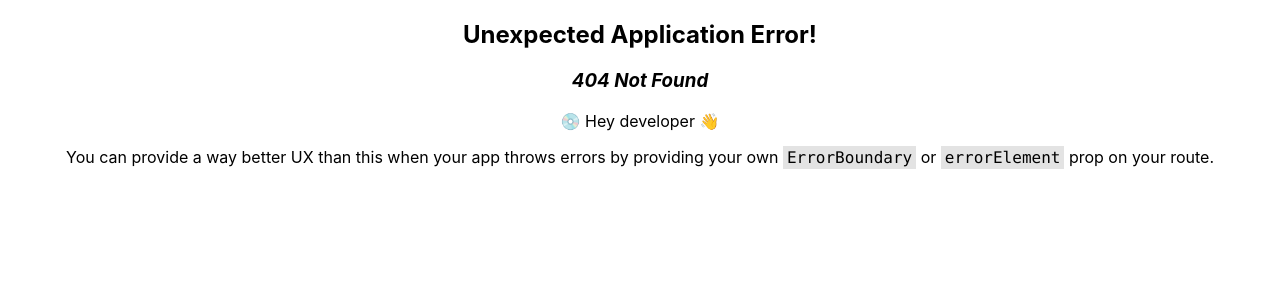
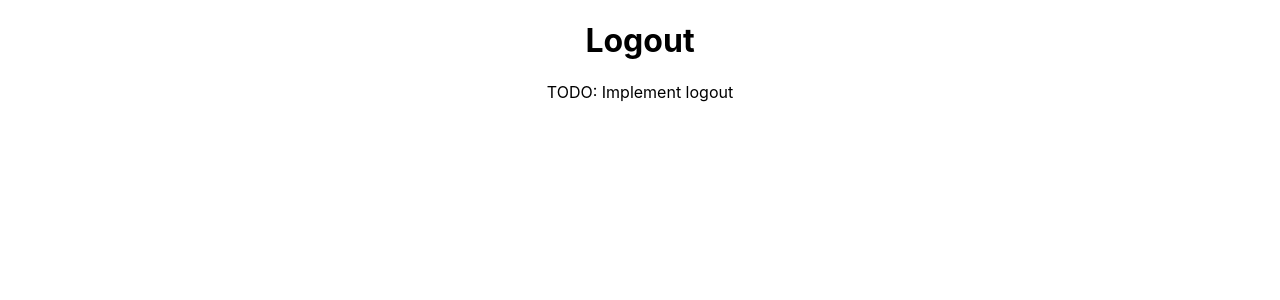
Before and after one commit to drummerboyministries/profile, a React (Create React App) app in the folder frontend/: page /logout in a window 1280 px wide. Before the commit this address had no page. Shown: the top 300 px of the page. Built offline with nearby package versions, Linux system fonts and the light colour scheme; a web font is replaced by a local one.

Commit message:
Add logout endpoint.

```diff
--- a/frontend/src/App.js
+++ b/frontend/src/App.js
@@ -9,12 +9,14 @@ import { createBrowserRouter, RouterProvider } from 'react-router-dom';
 
 import Root from './Root';
 import Login from './Login';
+import Logout from './Logout';
 
 
 function App() {
   const router = createBrowserRouter([
     {path:"/", element:<Root />},
     {path:"/login", element:<Login />},
+    {path:"/logout", element:<Logout />},
   ]);
   return (
     <div className="App">
--- a/frontend/src/Header.js
+++ b/frontend/src/Header.js
@@ -29,15 +29,22 @@ function Header() {
 
   const [anchorElUser, setAnchorElUser] = useState(null);
   const navigate = useNavigate();
-
   const handleOpenUserMenu = (event) => {
     setAnchorElUser(event.currentTarget);
   };
-
   const handleCloseUserMenu = () => {
     setAnchorElUser(null);
-    navigate('/login');
   };
+
+  function setupUserMenuNav(path) {
+
+    const handleCloseUserMenu = () => {
+      setAnchorElUser(null);
+      navigate(path);
+    };
+
+    return handleCloseUserMenu;
+  }
 
   return (
     <header>
@@ -71,10 +78,11 @@ function Header() {
                 open={Boolean(anchorElUser)}
                 onClose={handleCloseUserMenu}
               >
-                <MenuItem key='Logout' onClick={handleCloseUserMenu}>
+                <MenuItem key='Logout' onClick={setupUserMenuNav('/logout')}>
                   <Typography textAlign="center">Logout</Typography>
                 </MenuItem>
-                <MenuItem key='Login' onClick={handleCloseUserMenu}>
+
+                <MenuItem key='Login' onClick={setupUserMenuNav('/login')}>
                   <Typography textAlign="center">Login</Typography>
                 </MenuItem>
               </Menu>
--- /dev/null
+++ b/frontend/src/Logout.js
@@ -0,0 +1,10 @@
+function Logout(){
+    return (
+        <div>
+            <h1>Logout</h1>
+            <p>TODO: Implement logout</p>
+        </div>
+    );
+}
+
+export default Logout;
```
